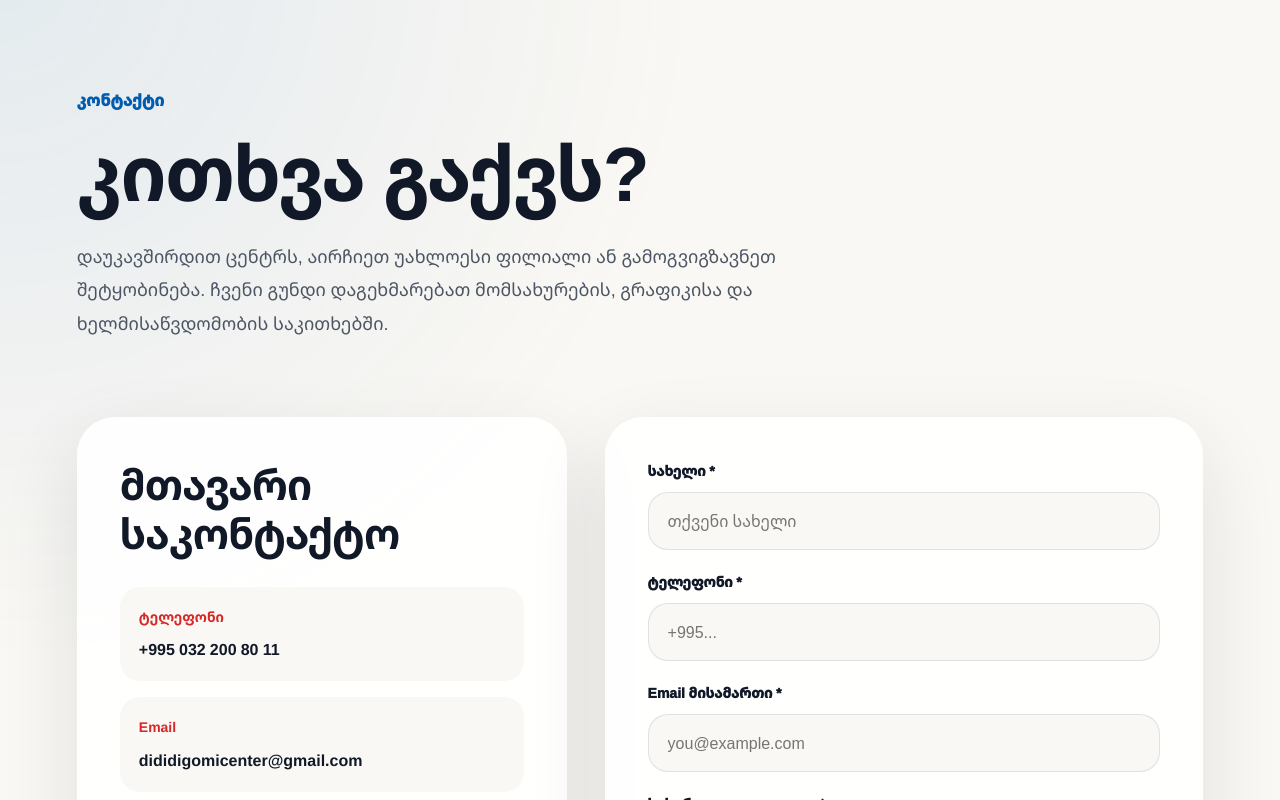
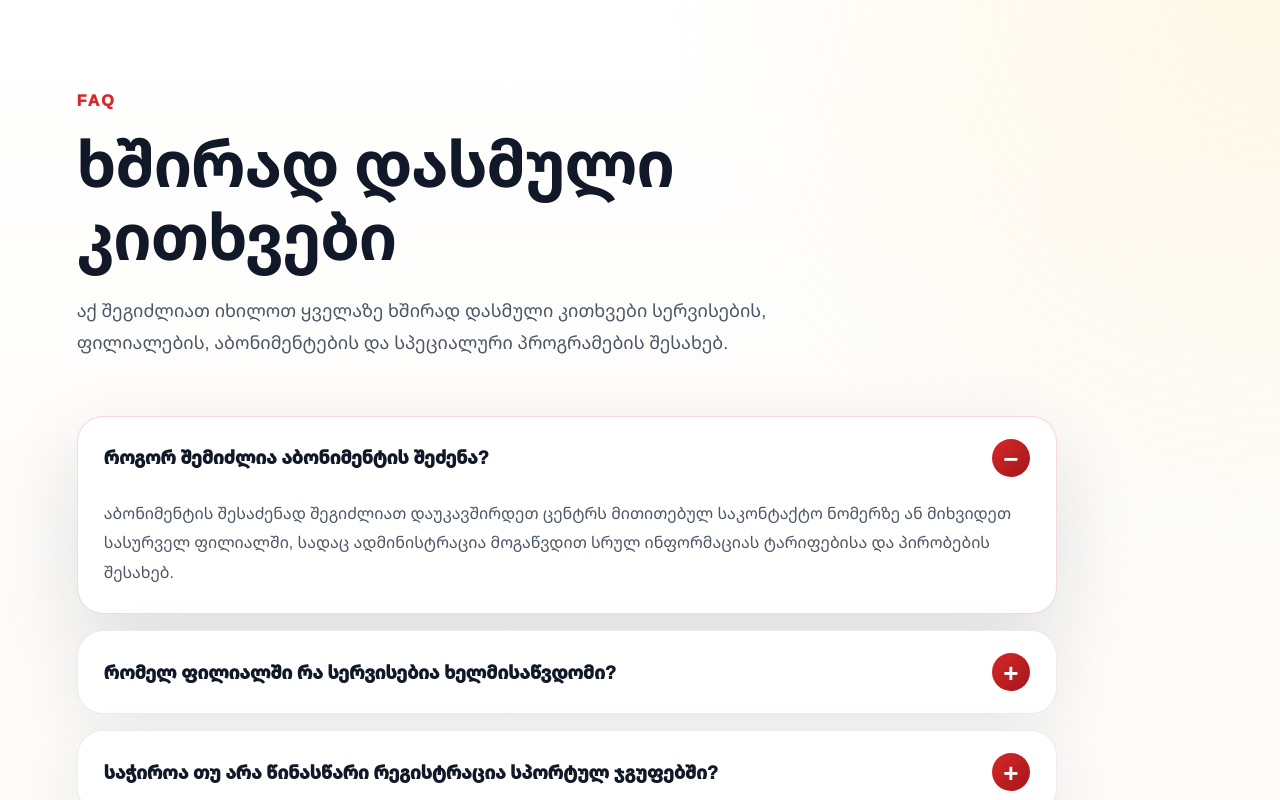
Before and after one commit to webdevelopment09/public-center-website, a Next.js app: page / in a window 1280 px wide. Shown: the part 9920-10720 px from the top of the page. Built offline with nearby package versions, Linux system fonts and the light colour scheme; a web font is replaced by a local one.

Commit message:
polishing

```diff
--- a/app/globals.css
+++ b/app/globals.css
@@ -3473,3 +3473,142 @@ body {
     padding: 18px;
   }
 }
+
+/* FAQ SECTION */
+
+.faq-section {
+  padding: 120px 6%;
+  background:
+    radial-gradient(circle at top right, rgba(255, 209, 102, 0.16), transparent 34%),
+    linear-gradient(180deg, #ffffff, #faf8f4);
+}
+
+.faq-heading {
+  max-width: 900px;
+  margin-bottom: 56px;
+}
+
+.faq-heading p {
+  color: #d62828;
+  font-weight: 950;
+  text-transform: uppercase;
+  letter-spacing: 2px;
+  margin-bottom: 14px;
+}
+
+.faq-heading h2 {
+  font-size: clamp(38px, 5vw, 72px);
+  line-height: 1.14;
+  letter-spacing: -1px;
+  margin-bottom: 22px;
+}
+
+.faq-heading span {
+  display: block;
+  max-width: 760px;
+  color: #4b5563;
+  font-size: 18px;
+  line-height: 1.8;
+}
+
+.faq-list {
+  display: grid;
+  gap: 16px;
+  max-width: 980px;
+}
+
+.faq-item {
+  border-radius: 26px;
+  background: white;
+  border: 1px solid rgba(17, 24, 39, 0.08);
+  box-shadow: 0 20px 60px rgba(17, 24, 39, 0.07);
+  overflow: hidden;
+  transition: 0.3s ease;
+}
+
+.faq-item.active {
+  box-shadow: 0 30px 80px rgba(17, 24, 39, 0.12);
+  border-color: rgba(214, 40, 40, 0.18);
+}
+
+.faq-question {
+  width: 100%;
+  min-height: 78px;
+  padding: 22px 26px;
+  border: none;
+  background: transparent;
+  color: #111827;
+  cursor: pointer;
+  display: flex;
+  align-items: center;
+  justify-content: space-between;
+  gap: 18px;
+  text-align: left;
+}
+
+.faq-question span {
+  font-size: 18px;
+  font-weight: 950;
+  line-height: 1.5;
+}
+
+.faq-question b {
+  width: 38px;
+  height: 38px;
+  border-radius: 999px;
+  background: linear-gradient(135deg, #d62828, #a4161a);
+  color: white;
+  display: flex;
+  align-items: center;
+  justify-content: center;
+  font-size: 26px;
+  line-height: 1;
+  flex-shrink: 0;
+}
+
+.faq-answer {
+  max-height: 0;
+  overflow: hidden;
+  transition: max-height 0.35s ease;
+}
+
+.faq-item.active .faq-answer {
+  max-height: 240px;
+}
+
+.faq-answer p {
+  padding: 0 26px 26px;
+  color: #4b5563;
+  font-size: 16px;
+  line-height: 1.85;
+}
+
+@media (max-width: 650px) {
+  .faq-section {
+    padding: 84px 5%;
+  }
+
+  .faq-heading {
+    margin-bottom: 38px;
+  }
+
+  .faq-question {
+    padding: 20px;
+    min-height: 70px;
+  }
+
+  .faq-question span {
+    font-size: 16px;
+  }
+
+  .faq-question b {
+    width: 34px;
+    height: 34px;
+    font-size: 24px;
+  }
+
+  .faq-answer p {
+    padding: 0 20px 22px;
+    font-size: 15px;
+  }
+}
--- a/app/page.jsx
+++ b/app/page.jsx
@@ -6,6 +6,7 @@ import Footer from "@/components/Footer";
 import PageTransition from "@/components/PageTransition";
 import StatsSection from "@/components/StatsSection";
 import SubscriptionsSection from "@/components/SubscriptionsSection";
+import FAQSection from "@/components/FAQSection";
 
 export default function HomePage() {
   return (
@@ -16,6 +17,7 @@ export default function HomePage() {
         <ServicesGrid />
         <BranchesSection />
         <SubscriptionsSection />
+        <FAQSection />
         <ContactSection />
         <Footer />
       </main>
--- /dev/null
+++ b/components/FAQSection.jsx
@@ -0,0 +1,76 @@
+"use client";
+
+import { useState } from "react";
+
+const faqs = [
+  {
+    question: "როგორ შემიძლია აბონიმენტის შეძენა?",
+    answer:
+      "აბონიმენტის შესაძენად შეგიძლიათ დაუკავშირდეთ ცენტრს მითითებულ საკონტაქტო ნომერზე ან მიხვიდეთ სასურველ ფილიალში, სადაც ადმინისტრაცია მოგაწვდით სრულ ინფორმაციას ტარიფებისა და პირობების შესახებ.",
+  },
+  {
+    question: "რომელ ფილიალში რა სერვისებია ხელმისაწვდომი?",
+    answer:
+      "სერვისების სექციაში შეგიძლიათ აირჩიოთ სასურველი ფილიალი და ნახოთ მხოლოდ ის სერვისები, რომლებიც კონკრეტულ ფილიალშია ხელმისაწვდომი.",
+  },
+  {
+    question: "საჭიროა თუ არა წინასწარი რეგისტრაცია სპორტულ ჯგუფებში?",
+    answer:
+      "ზოგიერთი სპორტული ჯგუფისთვის შესაძლოა საჭირო იყოს წინასწარი რეგისტრაცია ან მწვრთნელთან დაკავშირება. ჯგუფის დეტალები შეგიძლიათ იხილოთ კონკრეტული სერვისის გვერდზე.",
+  },
+  {
+    question: "რა დოკუმენტებია საჭირო 60+ პროგრამით სარგებლობისთვის?",
+    answer:
+      "60+ პროგრამით სარგებლობისთვის საჭიროა ჯანმრთელობის ცნობა ფორმა 100, საჯარო რეესტრიდან საცხოვრებელი ადგილის შესახებ რეგისტრაციის ცნობა და პირადობის დამადასტურებელი მოწმობის ასლი.",
+  },
+  {
+    question: "არის თუ არა სერვისები ბავშვებისთვის?",
+    answer:
+      "დიახ, ცენტრში ხელმისაწვდომია სხვადასხვა სპორტული ჯგუფი ბავშვებისა და მოზარდებისთვის. ასაკობრივი ჯგუფები განსხვავდება სერვისისა და ფილიალის მიხედვით.",
+  },
+  {
+    question: "სად შეიძლება ფილიალების მდებარეობის ნახვა?",
+    answer:
+      "ფილიალების სექციაში თითოეული ფილიალის ბარათზე დამატებულია Google Maps-ის რუკა, რომლის საშუალებითაც შეგიძლიათ ზუსტი მდებარეობის ნახვა.",
+  },
+];
+
+export default function FAQSection() {
+  const [openIndex, setOpenIndex] = useState(0);
+
+  return (
+    <section className="faq-section">
+      <div className="faq-heading">
+        <p>FAQ</p>
+        <h2>ხშირად დასმული კითხვები</h2>
+        <span>
+          აქ შეგიძლიათ იხილოთ ყველაზე ხშირად დასმული კითხვები სერვისების,
+          ფილიალების, აბონიმენტების და სპეციალური პროგრამების შესახებ.
+        </span>
+      </div>
+
+      <div className="faq-list">
+        {faqs.map((faq, index) => (
+          <div
+            className={`faq-item ${openIndex === index ? "active" : ""}`}
+            key={faq.question}
+          >
+            <button
+              className="faq-question"
+              onClick={() =>
+                setOpenIndex(openIndex === index ? null : index)
+              }
+            >
+              <span>{faq.question}</span>
+              <b>{openIndex === index ? "−" : "+"}</b>
+            </button>
+
+            <div className="faq-answer">
+              <p>{faq.answer}</p>
+            </div>
+          </div>
+        ))}
+      </div>
+    </section>
+  );
+}
```
